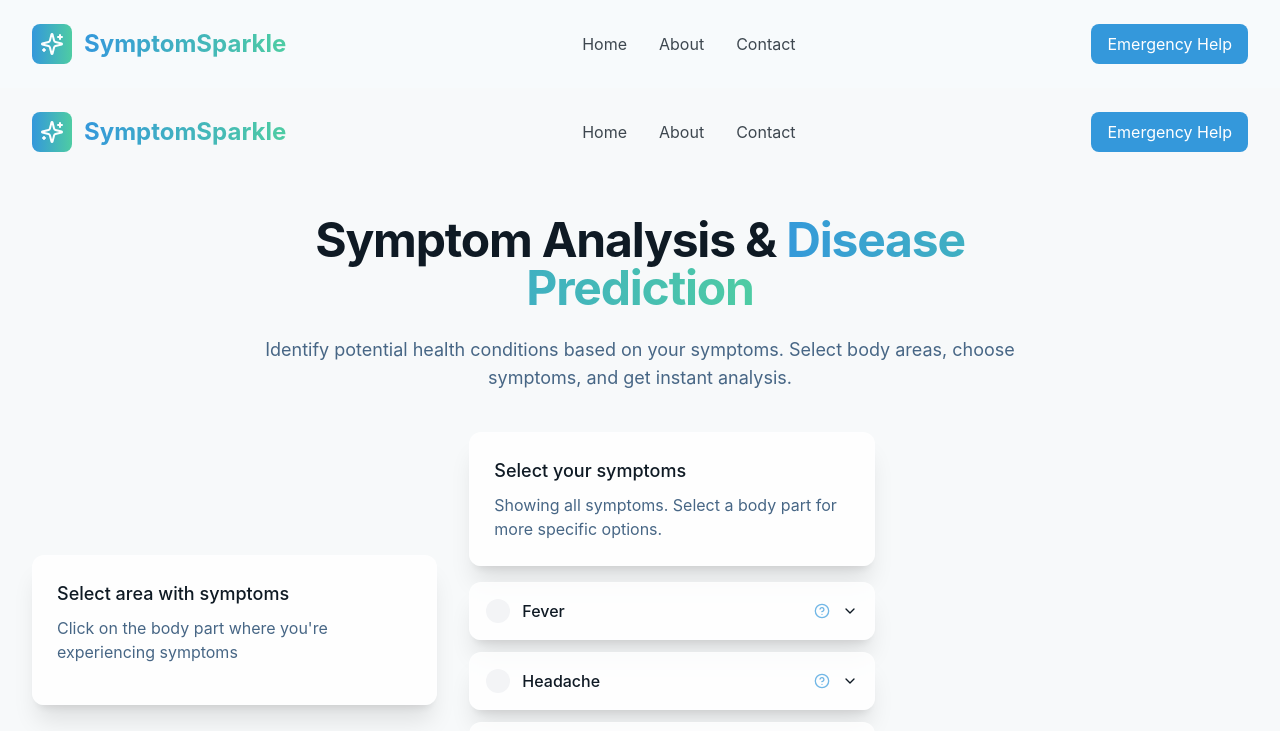
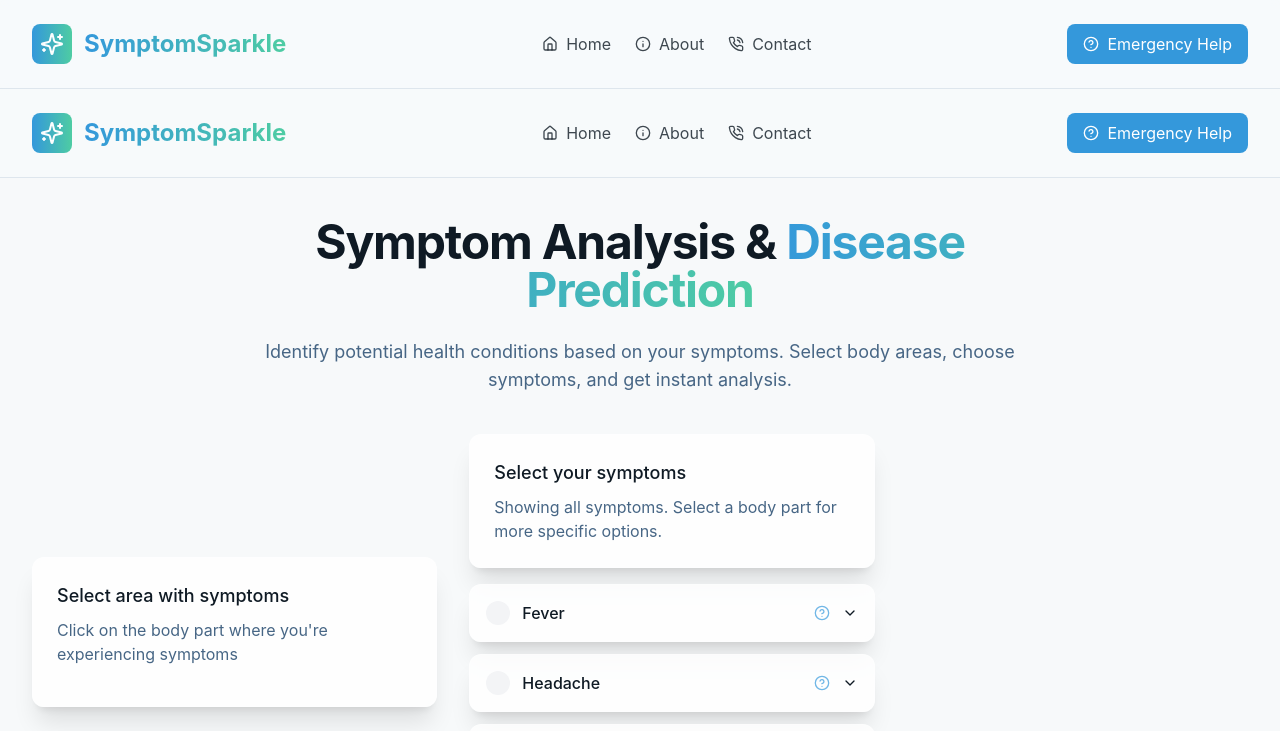
Before and after one commit to cvishnuvardhan02/symptom-sparkle-diagnostics, a React (Vite) app: page / in a window 1280 px wide. Shown: the top 731 px of the page. Built offline with nearby package versions, Linux system fonts and the light colour scheme.

Commit message:
Refactor: Improve header design
Improve the header design for a more dynamic and visually appealing look.

```diff
--- a/src/components/Header.tsx
+++ b/src/components/Header.tsx
@@ -1,30 +1,66 @@
 
 import React from 'react';
 import { Link } from 'react-router-dom';
-import { Sparkles } from 'lucide-react';
+import { Sparkles, Home, Info, PhoneCall, HelpCircle } from 'lucide-react';
+import { NavigationMenu, NavigationMenuContent, NavigationMenuItem, NavigationMenuLink, NavigationMenuList, NavigationMenuTrigger } from "@/components/ui/navigation-menu";
 
 const Header = () => {
   return (
-    <header className="w-full py-6">
+    <header className="w-full py-6 backdrop-blur-sm bg-background/80 sticky top-0 z-50 border-b">
       <div className="container max-w-7xl mx-auto px-4 sm:px-6 lg:px-8">
         <div className="flex items-center justify-between">
-          <Link to="/" className="flex items-center space-x-3">
-            <div className="bg-gradient-to-r from-medical-blue to-medical-mint p-2 rounded-lg">
+          <Link
+            to="/"
+            className="flex items-center space-x-3 group transition-all duration-300"
+          >
+            <div className="bg-gradient-to-r from-medical-blue to-medical-mint p-2 rounded-lg group-hover:shadow-lg transition-all duration-300">
               <Sparkles className="h-6 w-6 text-white animate-pulse-gentle" />
             </div>
             <h1 className="text-2xl font-bold bg-clip-text text-transparent bg-gradient-to-r from-medical-blue to-medical-mint">
               SymptomSparkle
             </h1>
           </Link>
-          <nav className="hidden md:flex space-x-8">
-            <Link to="/" className="text-foreground/80 hover:text-foreground transition-colors">Home</Link>
-            <Link to="/about" className="text-foreground/80 hover:text-foreground transition-colors">About</Link>
-            <Link to="/contact" className="text-foreground/80 hover:text-foreground transition-colors">Contact</Link>
-          </nav>
+
+          <NavigationMenu className="hidden md:flex">
+            <NavigationMenuList className="space-x-6">
+              <NavigationMenuItem>
+                <Link
+                  to="/"
+                  className="flex items-center space-x-2 text-foreground/80 hover:text-foreground transition-colors"
+                >
+                  <Home className="h-4 w-4" />
+                  <span>Home</span>
+                </Link>
+              </NavigationMenuItem>
+              <NavigationMenuItem>
+                <Link
+                  to="/about"
+                  className="flex items-center space-x-2 text-foreground/80 hover:text-foreground transition-colors"
+                >
+                  <Info className="h-4 w-4" />
+                  <span>About</span>
+                </Link>
+              </NavigationMenuItem>
+              <NavigationMenuItem>
+                <Link
+                  to="/contact"
+                  className="flex items-center space-x-2 text-foreground/80 hover:text-foreground transition-colors"
+                >
+                  <PhoneCall className="h-4 w-4" />
+                  <span>Contact</span>
+                </Link>
+              </NavigationMenuItem>
+            </NavigationMenuList>
+          </NavigationMenu>
+
           <div className="hidden md:block">
-            <Link to="/emergency">
-              <button className="bg-medical-blue hover:bg-opacity-90 text-white px-4 py-2 rounded-lg transition-colors">
-                Emergency Help
+            <Link
+              to="/emergency"
+              className="group"
+            >
+              <button className="flex items-center space-x-2 bg-medical-blue hover:bg-opacity-90 text-white px-4 py-2 rounded-lg transition-all duration-300 hover:shadow-lg hover:-translate-y-0.5">
+                <HelpCircle className="h-4 w-4" />
+                <span>Emergency Help</span>
               </button>
             </Link>
           </div>
```
